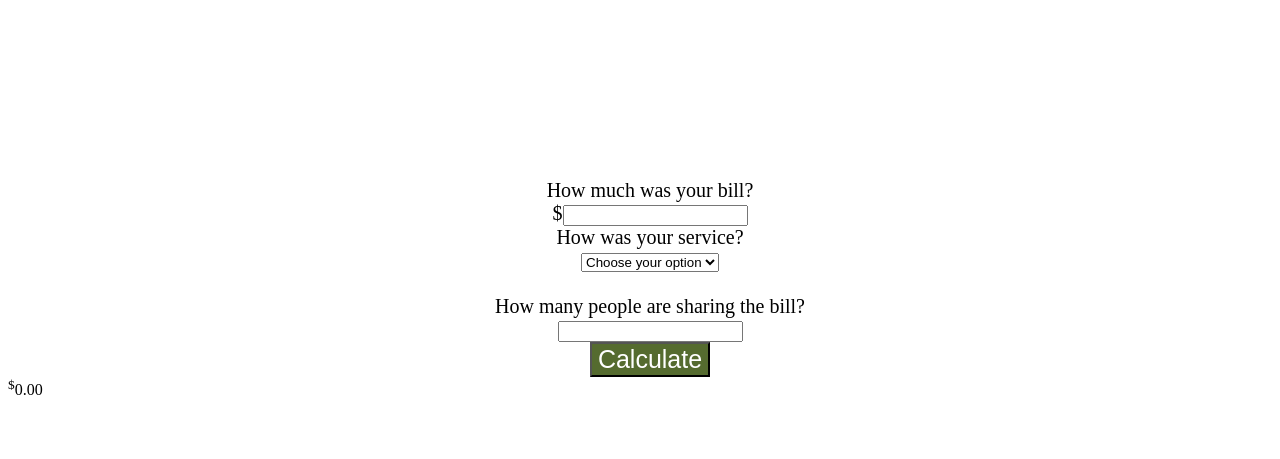
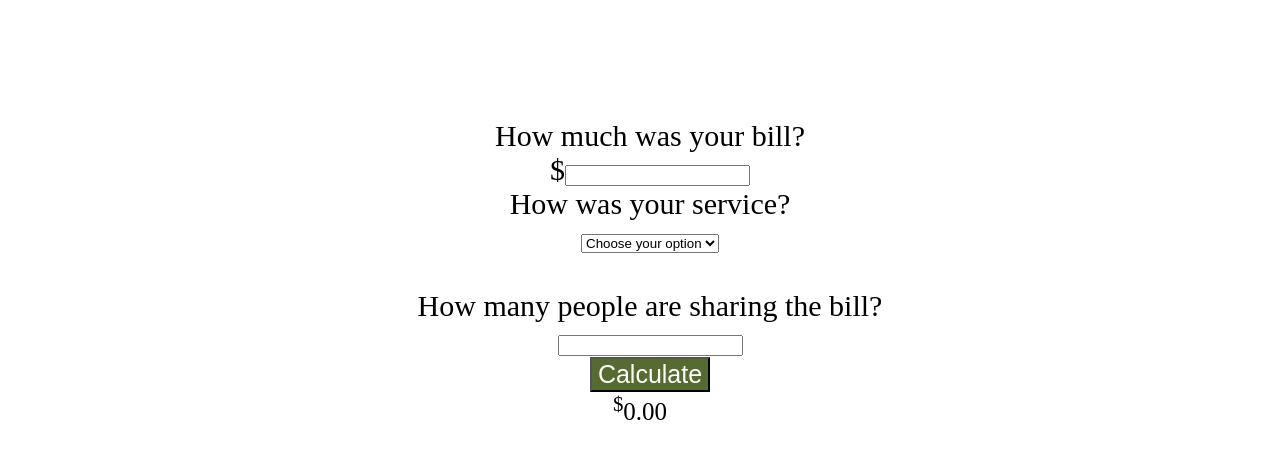
Before and after one commit to SarahWood108/tip-calculator, a plain HTML site: page index.html in a window 1280 px wide. Shown: the part 109-568 px from the top of the page. Drawn offline with nearby package versions, Linux system fonts and the light colour scheme.

Commit message:
tip calculator project

```diff
--- a/stylesheet.css
+++ b/stylesheet.css
@@ -8,7 +8,7 @@ body{
 #main{
     box-sizing: border-box;
     margin-left: 20px;
-    margin-top: 200px;
+    margin-top: 140px;
     text-align: center;
     font-size: 20px;
 
@@ -26,3 +26,11 @@ button{
     color: white;
 
 }
+#totalTip{
+     text-align: center;
+     font-size: 25px;
+
+}
+label{
+    font-size: 30px;
+}
```
